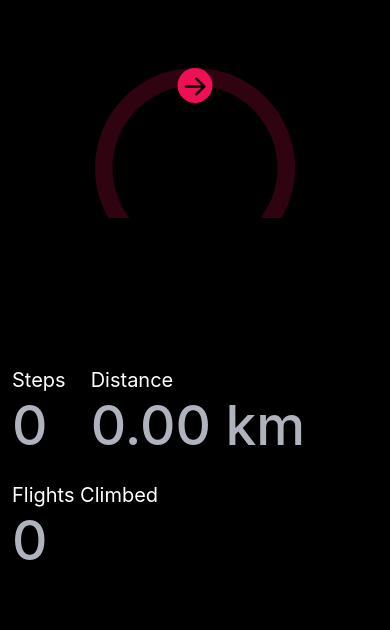
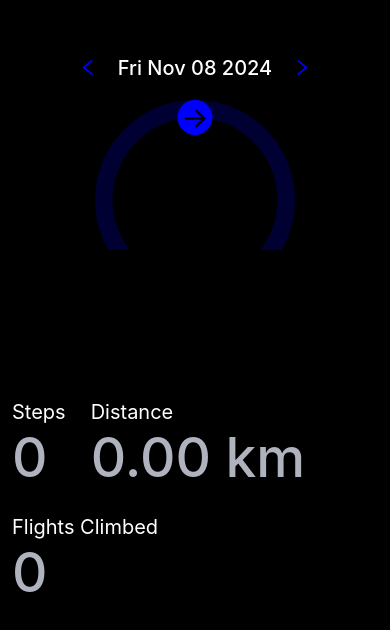
Before and after one commit to rob76c/HalcyonStepCounter, a React Native app: screen / in a window 390 px wide. Shown: the part 102-732 px from the top of the page. Built offline with nearby package versions, Linux system fonts and the light colour scheme.

Commit message:
Date Picker

```diff
--- a/App.tsx
+++ b/App.tsx
@@ -2,9 +2,14 @@ import { StatusBar } from "expo-status-bar";
 import { StyleSheet, Text, View } from "react-native";
 import Value from "./src/componenets/value";
 import RingProgress from "./src/componenets/RingProgress";
-import AppleHealthKit, { HealthInputOptions, HealthKitPermissions, HealthUnit,} from "react-native-health";
+import AppleHealthKit, {
+  HealthInputOptions,
+  HealthKitPermissions,
+  HealthUnit,
+} from "react-native-health";
 import { useEffect, useState } from "react";
 import useHealthData from "./src/hooks/useHealthData";
+import AntDesign from "@expo/vector-icons/AntDesign";
 
 const permissions: HealthKitPermissions = {
   permissions: {
@@ -17,18 +22,49 @@ const permissions: HealthKitPermissions = {
   },
 };
 
-const STEPS_GOAL= 10_000;
+const STEPS_GOAL = 10_000;
 
 export default function App() {
- const {steps,flights,distance}= useHealthData(new Date());
+  const [date, setDate] = useState(new Date());
+  const { steps, flights, distance } = useHealthData(date);
+
+  const changeDate = (numDays) => {
+    //Create copy of current date
+    const currentDate = new Date(date);
+
+    //Update the date
+    currentDate.setDate(currentDate.getDate() + numDays);
+
+    //Update state variable
+    setDate(currentDate);
+  };
   return (
     <View style={styles.container}>
-    <RingProgress radius={100} strokeWidth= {35} progress= {steps/STEPS_GOAL} />
+      <View style={styles.datePicker}>
+        <AntDesign
+          onPress={() => changeDate(-1)}
+          name="left"
+          size={20}
+          color="blue"
+        />
+        <Text style={styles.date}>{date.toDateString()}</Text>
+        <AntDesign
+          onPress={() => changeDate(1)}
+          name="right"
+          size={20}
+          color="blue"
+        />
+      </View>
+      <RingProgress
+        radius={100}
+        strokeWidth={35}
+        progress={steps / STEPS_GOAL}
+      />
 
       <View style={styles.values}>
-        <Value label="Steps" value={steps.toString()}/>
-        <Value label="Distance" value={`${(distance/1000).toFixed(2)} km`}/>
-        <Value label="Flights Climbed" value={flights.toString()}/>
+        <Value label="Steps" value={steps.toString()} />
+        <Value label="Distance" value={`${(distance / 1000).toFixed(2)} km`} />
+        <Value label="Flights Climbed" value={flights.toString()} />
       </View>
 
       <StatusBar style="auto" />
@@ -44,9 +80,21 @@ const styles = StyleSheet.create({
     padding: 12,
   },
   values: {
-    flexDirection: 'row',
+    flexDirection: "row",
     gap: 25,
-    flexWrap: 'wrap',
+    flexWrap: "wrap",
     marginTop: 100,
   },
+  datePicker: {
+    alignItems: "center",
+    padding: 20,
+    flexDirection: "row",
+    justifyContent: "center",
+  },
+  date: {
+    color: "white",
+    fontWeight: "500",
+    fontSize: 20,
+    marginHorizontal: 20,
+  },
 });
--- a/src/componenets/RingProgress.tsx
+++ b/src/componenets/RingProgress.tsx
@@ -15,7 +15,7 @@ type RingProgressProps = {
   strokeWidth?: number;
   progress: number;
 };
-const color = "#EE0F55";
+const color = "blue";
 
 const RingProgress = ({
   radius = 120,
--- a/src/hooks/useHealthData.tsx
+++ b/src/hooks/useHealthData.tsx
@@ -99,6 +99,7 @@ const useHealthData = (date: Date) => {
       return;
     }
 
+    //TODO check for proper permissions
     // request permissions
     await requestPermission([
       { accessType: "read", recordType: "Steps" },
```
